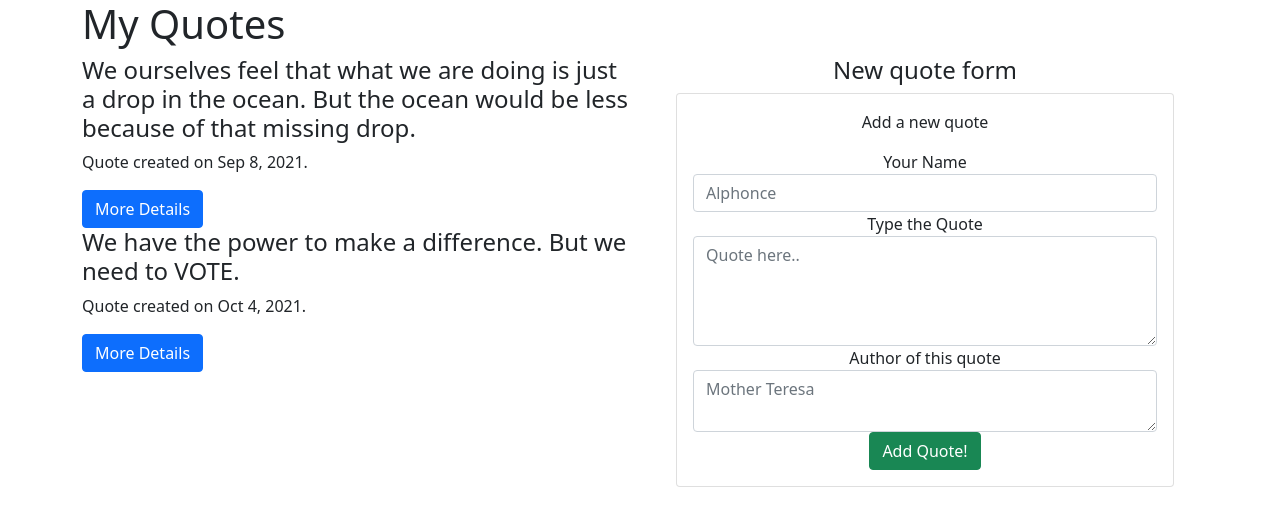
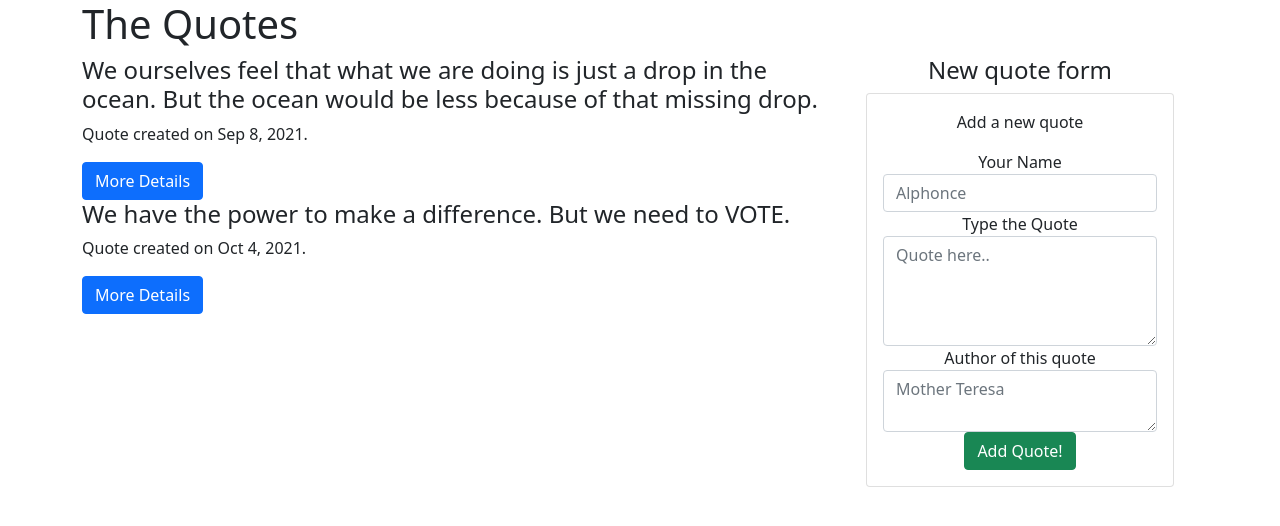
Before and after one commit to Kips-alih/Quotes-App, an Angular app: page / in a window 1280 px wide. Shown: the top 526 px of the page. Built offline with nearby package versions, Linux system fonts and the light colour scheme.

Commit message:
Modify the form template

```diff
--- a/src/app/quote/quote.component.html
+++ b/src/app/quote/quote.component.html
@@ -1,16 +1,19 @@
 <div class="container">
-  <h1>My Quotes</h1>
+  <h1>The Quotes</h1>
   <div class="row">
-    <div class="col-md-6">
+    <div class="col-md-8">
         <div id="yourQuote" *ngFor='let quote of quotes;let i=index'>
           <h4 appHighlighter>{{quote.theQuote}}</h4>
           <p>Quote created on {{quote.creationDate|date}}.</p>
-          <button class="btn btn-primary" (click)='toggleDetails(i)'>More Details</button>
-          <app-quote-detail *ngIf='quote.showDescription'[quote]='quote' (deleteQuote)='deleteThisQuote($event,i)'></app-quote-detail>
+          <div class="right">
+            <button class="btn btn-primary" (click)='toggleDetails(i)'>More Details</button>
+            <app-quote-detail *ngIf='quote.showDescription'[quote]='quote' (deleteQuote)='deleteThisQuote($event,i)'></app-quote-detail>
+          </div>
+
         </div>
         <!-- <p *ngIf='quotes.length < 1'>You can add another quote</p> -->
     </div>
-    <div class="col-md-6 text-center">
+    <div class="col-md-4 text-center">
       <app-quote-form (addQuote)="addNewQuote($event)"></app-quote-form>
     </div>
   </div>
```
